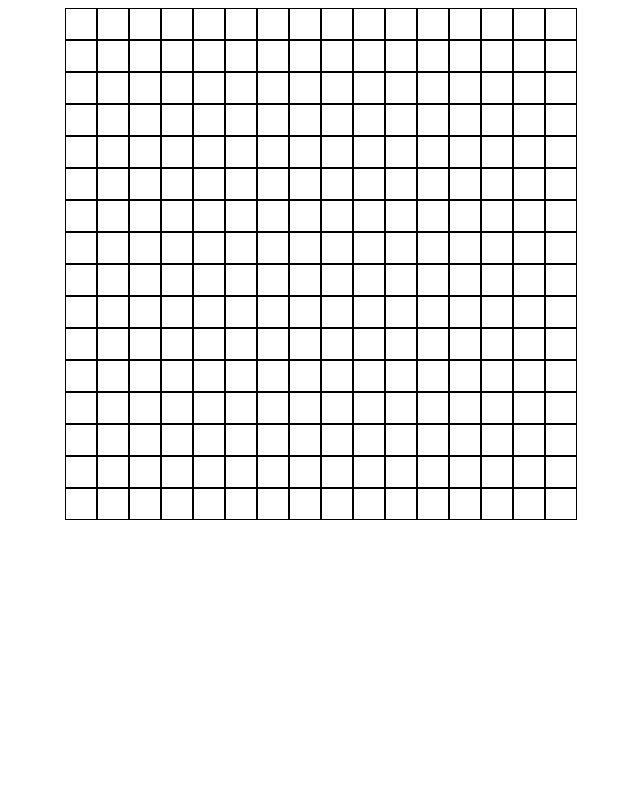
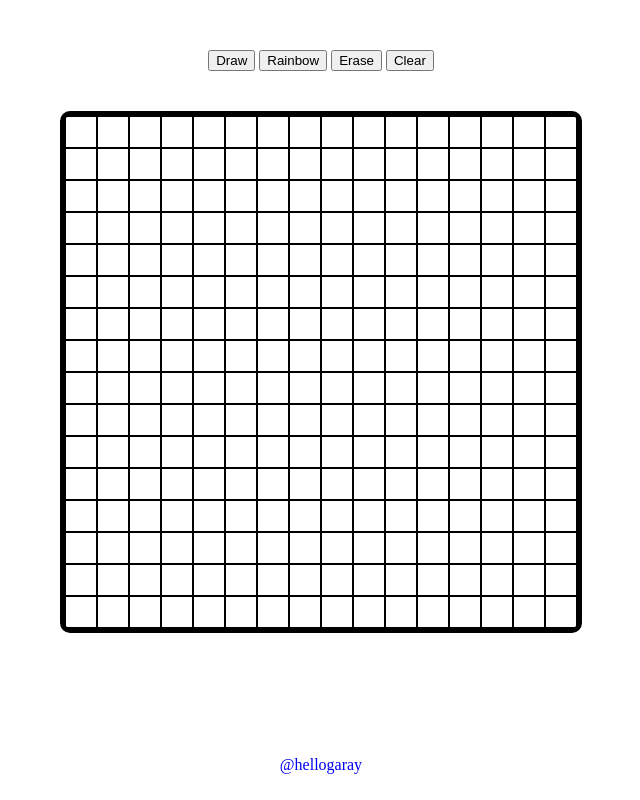
Before and after one commit to hellogaray/Project-Etch-a-Sketch, a plain HTML site: page index.html in a window 1280 px wide. Shown: the whole page, without its empty margins (319-959 px from the left). Drawn offline with Linux system fonts and the light colour scheme.

Commit message:
Set Draw/Rainbow/Erase/Clear functionality

```diff
--- a/index.html
+++ b/index.html
@@ -12,8 +12,20 @@
     <script src="script.js" defer></script>
 </head>
 <body>
-    <div id="container">
+    <div id="sideBar">
+        <button id="drawBtn">Draw</button>
+        <button id="rainbowBtn">Rainbow</button>
+        <button id="eraseBtn">Erase</button>
+        <button id="clearBtn">Clear</button>
+    </div>
 
+    <div id="content">
+        <div id="container"></div>
     </div>
+
+
+    <footer>
+        <a href="https://github.com/hellogaray" title="Github Link">@hellogaray</a>
+    </footer>
 </body>
 </html>
--- a/script.js
+++ b/script.js
@@ -1,5 +1,26 @@
 const container = document.getElementById("container");
+const sideBar = document.getElementById("sideBar");
+var action = "d";
 
+// Check which action to do
+sideBar.addEventListener("click", function(event) {
+    const target = event.target;
+    if (target.matches("#rainbowBtn")) {
+        action = "r";
+    } else if (target.matches("#eraseBtn")) {
+        action = "e";
+    } else {
+        action = "d"
+    }
+});
+
+// Clears the grid
+document.getElementById("clearBtn").onclick = function() {
+    gridCleaner()
+    gridMaker(16, 16);
+}
+
+// Creates the grid
 function gridMaker(rows, cols) {
     container.style.setProperty('--grid-rows', rows);
     container.style.setProperty('--grid-cols', cols);
@@ -10,15 +31,17 @@ function gridMaker(rows, cols) {
 
         for (var j = 0; j < cols; j++) {
             const cell = document.createElement('div');
-            cell.textContent = "";
             cell.classList.add("cell" + j);
-
-            cell.addEventListener("mouseover", function() {
-                paintOver(cell);
-            });
-
-            cell.addEventListener("mousedown", function() {
-                clearPaint(cell);
+            cell.addEventListener("mousemove", function(event) {
+                if (event.buttons === 1) {
+                    if (action === "d") {
+                        paintOver(cell);
+                    } else if (action === "r") {
+                        rainbowOver(cell);
+                    } else if (action === "e") {
+                        clearPaint(cell);
+                    }
+                }
             });
 
             col.appendChild(cell);
@@ -27,14 +50,25 @@ function gridMaker(rows, cols) {
     }
 }
 
-// Mouse Over Function to Paint
+//Sets cell's background to black
 function paintOver(cell) {
     cell.style.backgroundColor = "black";
 }
 
-// On Click Function to Clear Paint
+//Sets cell's background to white (clear)
 function clearPaint(cell) {
     cell.style.backgroundColor = "";
 }
 
+//Sets cell's background to a random hex color
+function rainbowOver(cell) {
+    const randomHexColor = '#' + Math.floor(Math.random() * 0xFFFFFF).toString(16).padStart(6, '0');
+    cell.style.backgroundColor = randomHexColor
+}
+
+// Cleans the grid
+function gridCleaner() {
+    container.innerHTML = ''
+}
+
 gridMaker(16, 16);
--- a/style.css
+++ b/style.css
@@ -1,6 +1,16 @@
 :root {
     --grid-cols: 1;
     --grid-rows: 1;
+}
+
+/* Body styles */
+body {
+    margin: 0;
+    display: flex;
+    flex-direction: column; /* Stack children vertically */
+    min-height: 100vh; /* Minimum height to fill viewport */
+    justify-content: center;
+    align-items: center;
 }
 
 #container {
@@ -21,3 +31,30 @@
     border: .5px solid #000;
     text-align: center;
 }
+
+#content {
+    flex: 1;
+}
+
+#container {
+    margin: 20px;
+    border: 5px solid #000;
+    border-radius: 10px;
+    background-color: #fff;
+}
+
+#sideBar {
+    margin: 50px 20px 20px 20px;
+}
+
+footer a {
+    padding: 10px;
+    text-decoration: none;
+}
+
+footer {
+    display: flex;
+    padding: 1rem 12rem;
+    justify-content: center;
+    color: #fff;
+}
```
